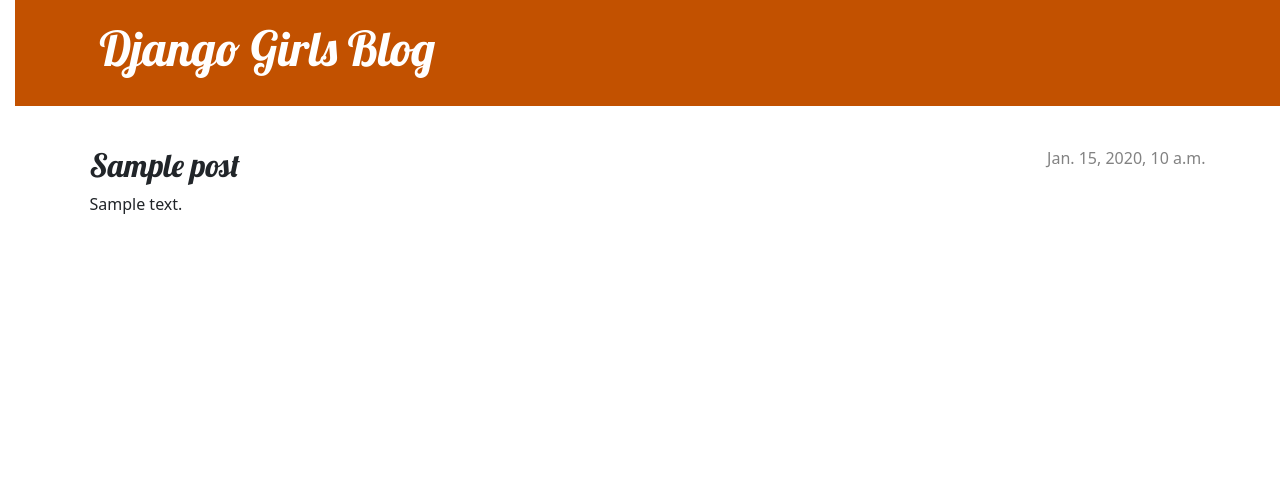
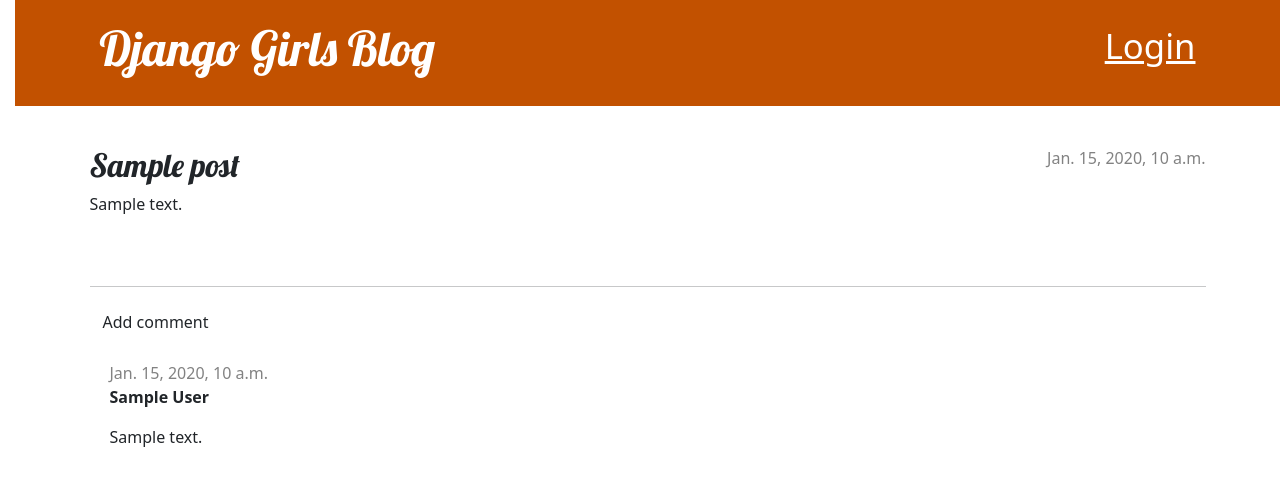
Before and after one commit to Iri-Z/SDEV220_M05Tutorial, a Django app: page /post/1/ in a window 1280 px wide. Shown: the top 486 px of the page. Run offline with Django 3.2, Linux system fonts and the light colour scheme; tables that the repository leaves empty hold one stand-in row (values such as "Sample post").

Commit message:
Added comments functionality

```diff
--- a/blog/admin.py
+++ b/blog/admin.py
@@ -1,4 +1,5 @@
 from django.contrib import admin
-from .models import Post
+from .models import Post, Comment
 
 admin.site.register(Post)
+admin.site.register(Comment)
--- a/blog/models.py
+++ b/blog/models.py
@@ -16,3 +16,21 @@ class Post(models.Model):
 
     def __str__(self):
         return self.title
+
+    def approved_comments(self):
+        return self.comments.filter(approved_comment=True)
+
+    #Class for comments
+class Comment(models.Model):
+    post = models.ForeignKey('blog.Post', on_delete=models.CASCADE, related_name='comments')
+    author = models.CharField(max_length=200)
+    text = models.TextField()
+    created_date = models.DateTimeField(default=timezone.now)
+    approved_comment = models.BooleanField(default=False)
+
+    def approve(self):
+        self.approved_comment = True
+        self.save()
+
+    def __str__(self):
+        return self.text
--- a/blog/static/css/blog.css
+++ b/blog/static/css/blog.css
@@ -77,3 +77,7 @@ h4 {
     color: #FFFFFF;
     background-color: #C25100;
 }
+
+.comment {
+    margin: 20px 0px 20px 20px;
+}
--- a/blog/templates/blog/base.html
+++ b/blog/templates/blog/base.html
@@ -13,9 +13,11 @@
         <header class="page-header">
           <div class="container">
             {% if user.is_authenticated %}
-                <a href="{% url 'post_new' %}" class="top-menu">
-                    {% include './icons/file-earmark-plus.svg' %}
-                </a>
+                <a href="{% url 'post_new' %}" class="top-menu">New Post</a>
+                <a href="{% url 'post_draft_list' %}" class="top-menu"><span class="glyphicon glyphicon-edit">Drafts</span></a>
+                <p class="top-menu">Hello {{ user.username }} <small>(<a href="{% url 'logout' %}">Log out</a>)</small></p>
+            {%else %}
+                <a href="{% url 'login' %}" class="top-menu"><span class="glyphicon glyphicon-lock">Login</span></a>
             {% endif %}
             <h1><a href="/">Django Girls Blog</a></h1>
           </div>
--- a/blog/templates/blog/post_detail.html
+++ b/blog/templates/blog/post_detail.html
@@ -5,18 +5,39 @@
         <!--Edit icon-->
         <aside class="actions">
             {% if user.is_authenticated %}
-                <a class="btn btn-secondary" href="{% url 'post_edit' pk=post.pk %}">
-                    {% include './icons/pencil-fill.svg' %}
-                </a>
+                <a class="btn btn-secondary" href="{% url 'post_edit' pk=post.pk %}">Edit</a>
+                <a class="btn btn-default" href="{% url 'post_remove' pk=post.pk %}"><span class="glyphicon glyphicon-remove">Delete</span></a>
             {% endif %}
         </aside>
         <!--Post context-->
         {% if post.published_date %}
-            <time class="date">
-                {{ post.published_date }}
-            </time>
+            <div class="date">
+        {{ post.published_date }}
+            </div>
+        {% else %}
+            <a class="btn btn-default" href="{% url 'post_publish' pk=post.pk %}">Publish</a>
         {% endif %}
         <h2>{{ post.title }}</h2>
         <p>{{ post.text|linebreaksbr }}</p>
     </article>
+
+    <hr>
+    <a class="btn btn-default" href="{% url 'add_comment_to_post' pk=post.pk %}">Add comment</a>
+    {% for comment in post.comments.all %}
+    {% if user.is_authenticated or comment.approved_comment %}
+    <div class="comment">
+        <div class="date">
+            {{ comment.created_date }}
+            {% if not comment.approved_comment %}
+                <a class="btn btn-default" href="{% url 'comment_remove' pk=comment.pk %}">Remove<span class="glyphicon glyphicon-remove"></span></a>
+                <a class="btn btn-default" href="{% url 'comment_approve' pk=comment.pk %}">Approve<span class="glyphicon glyphicon-ok"></span></a>
+            {% endif %}
+        </div>
+        <strong>{{ comment.author }}</strong>
+        <p>{{ comment.text|linebreaks }}</p>
+    </div>
+    {% endif %}
+        {% empty %}
+            <p>No comments here yet :(</p>
+        {% endfor %}
 {% endblock %}
--- a/blog/templates/blog/post_list.html
+++ b/blog/templates/blog/post_list.html
@@ -10,6 +10,7 @@
             </time>
             <h2><a href="{% url 'post_detail' pk=post.pk %}">{{ post.title }}</a></h2>
             <p>{{ post.text|linebreaksbr }}</p>
+            <a href="{% url 'post_detail' pk=post.pk %}">Comments: {{ post.approved_comments.count }}</a>
         </article>
     {% endfor %}
 {% endblock %}
--- a/blog/urls.py
+++ b/blog/urls.py
@@ -1,4 +1,6 @@
 from django.urls import path
+from django.contrib import admin
+from django.contrib.auth import views as v2
 from . import views
 
 urlpatterns = [
@@ -10,4 +12,17 @@ urlpatterns = [
     path('post/new/', views.post_new, name='post_new'),
     #Request for edit page
     path('post/<int:pk>/edit/', views.post_edit, name='post_edit'),
+    #Login page
+    path('accounts/login/', v2.LoginView.as_view(), name='login'),
+    #Drafts page
+    path('drafts/', views.post_draft_list, name='post_draft_list'),
+    #Send draft to be published
+    path('post/<pk>/publish/', views.post_publish, name='post_publish'),
+    #Delete a post
+    path('post/<pk>/remove/', views.post_remove, name='post_remove'),
+    #Create comment request
+    path('post/<int:pk>/comment/', views.add_comment_to_post, name='add_comment_to_post'),
+    #Comment moderation
+    path('comment/<int:pk>/approve/', views.comment_approve, name='comment_approve'),
+    path('comment/<int:pk>/remove/', views.comment_remove, name='comment_remove'),
 ]
--- a/blog/views.py
+++ b/blog/views.py
@@ -1,7 +1,8 @@
 from django.shortcuts import render, get_object_or_404, redirect
+from django.contrib.auth.decorators import login_required
 from django.utils import timezone
-from .models import Post
-from .forms import PostForm
+from .models import Post, Comment
+from .forms import PostForm, CommentForm
 
 #Sort the posts by published date and return to the posts page for display
 def post_list(request):
@@ -14,14 +15,15 @@ def post_detail(request, pk):
     return render(request, 'blog/post_detail.html', {'post': post})
 
 #Render the file with form for creating a new post or send new post details
+@login_required
 def post_new(request):
     #Check if we are opening the page or sending a new post
     if request.method == "POST":
+        form = PostForm(request.POST)
         #Check everything is okay
         if form.is_valid():
             post = form.save(commit=False)
             post.author = request.user
-            post.published_date = timezone.now()
             post.save()
             #Send to the newly created post's page
             return redirect('post_detail', pk=post.pk)
@@ -31,6 +33,7 @@ def post_new(request):
     return render(request, 'blog/post_edit.html', {'form': form})
 
 #Editing post page
+@login_required
 def post_edit(request, pk):
     post = get_object_or_404(Post, pk=pk)
     #Check if we are getting the edit page or sending updated post details
@@ -39,9 +42,57 @@ def post_edit(request, pk):
         if form.is_valid():
             post = form.save(commit=False)
             post.author = request.user
-            post.published_date = timezone.now()
             post.save()
             return redirect('post_detail', pk=post.pk)
     else:
         form = PostForm(instance=post)
     return render(request, 'blog/post_edit.html', {'form': form})
+
+#Drafts
+@login_required
+def post_draft_list(request):
+    posts = Post.objects.filter(published_date__isnull=True).order_by('created_date')
+    return render(request, 'blog/post_draft_list.html', {'posts': posts})
+
+#Set draft to publisehd
+@login_required
+def post_publish(request, pk):
+    post = get_object_or_404(Post, pk=pk)
+    post.publish()
+    return redirect('post_detail', pk=pk)
+
+#Delete a post
+@login_required
+def post_remove(request, pk):
+    post = get_object_or_404(Post, pk=pk)
+    post.delete()
+    return redirect('post_list')
+#Create a comment
+def add_comment_to_post(request, pk):
+    post = get_object_or_404(Post, pk=pk)
+    if request.method == "POST":
+        form = CommentForm(request.POST)
+        if form.is_valid():
+            comment = form.save(commit=False)
+            comment.post = post
+            comment.save()
+            return redirect('post_detail', pk=post.pk)
+    else:
+        form = CommentForm()
+    return render(request, 'blog/add_comment_to_post.html', {'form': form})
+
+@login_required
+def comment_approve(request, pk):
+    comment = get_object_or_404(Comment, pk=pk)
+    comment.approve()
+    return redirect('post_detail', pk=comment.post.pk)
+
+@login_required
+def comment_remove(request, pk):
+    comment = get_object_or_404(Comment, pk=pk)
+    comment.delete()
+    return redirect('post_detail', pk=comment.post.pk)
+
+def publish(self):
+    self.published_date = timezone.now()
+    self.save()
--- a/mysite/settings.py
+++ b/mysite/settings.py
@@ -125,3 +125,5 @@ STATIC_ROOT = BASE_DIR / 'static'
 # https://docs.djangoproject.com/en/3.2/ref/settings/#default-auto-field
 
 DEFAULT_AUTO_FIELD = 'django.db.models.BigAutoField'
+
+LOGIN_REDIRECT_URL = '/'
--- a/mysite/urls.py
+++ b/mysite/urls.py
@@ -13,10 +13,14 @@ Including another URLconf
     1. Import the include() function: from django.urls import include, path
     2. Add a URL to urlpatterns:  path('blog/', include('blog.urls'))
 """
+from django.urls import path, include
 from django.contrib import admin
-from django.urls import path, include
+
+from django.contrib.auth import views
 
 urlpatterns = [
     path('admin/', admin.site.urls),
+    path('accounts/login/', views.LoginView.as_view(), name='login'),
+    path('accounts/logout/', views.LogoutView.as_view(next_page='/'), name='logout'),
     path('', include('blog.urls')),
 ]
```
Also changed, not shown: blog/forms.py (+7 -1 lines), blog/templates/blog/add_comment_to_post.html (added, +9 -0 lines), blog/templates/blog/login.html (added, +24 -0 lines), blog/templates/blog/post_draft_list.html (added, +11 -0 lines), blog/templates/registration/login.html (added, +24 -0 lines), README.txt (added), blog/migrations/0002_comment.py (added).
